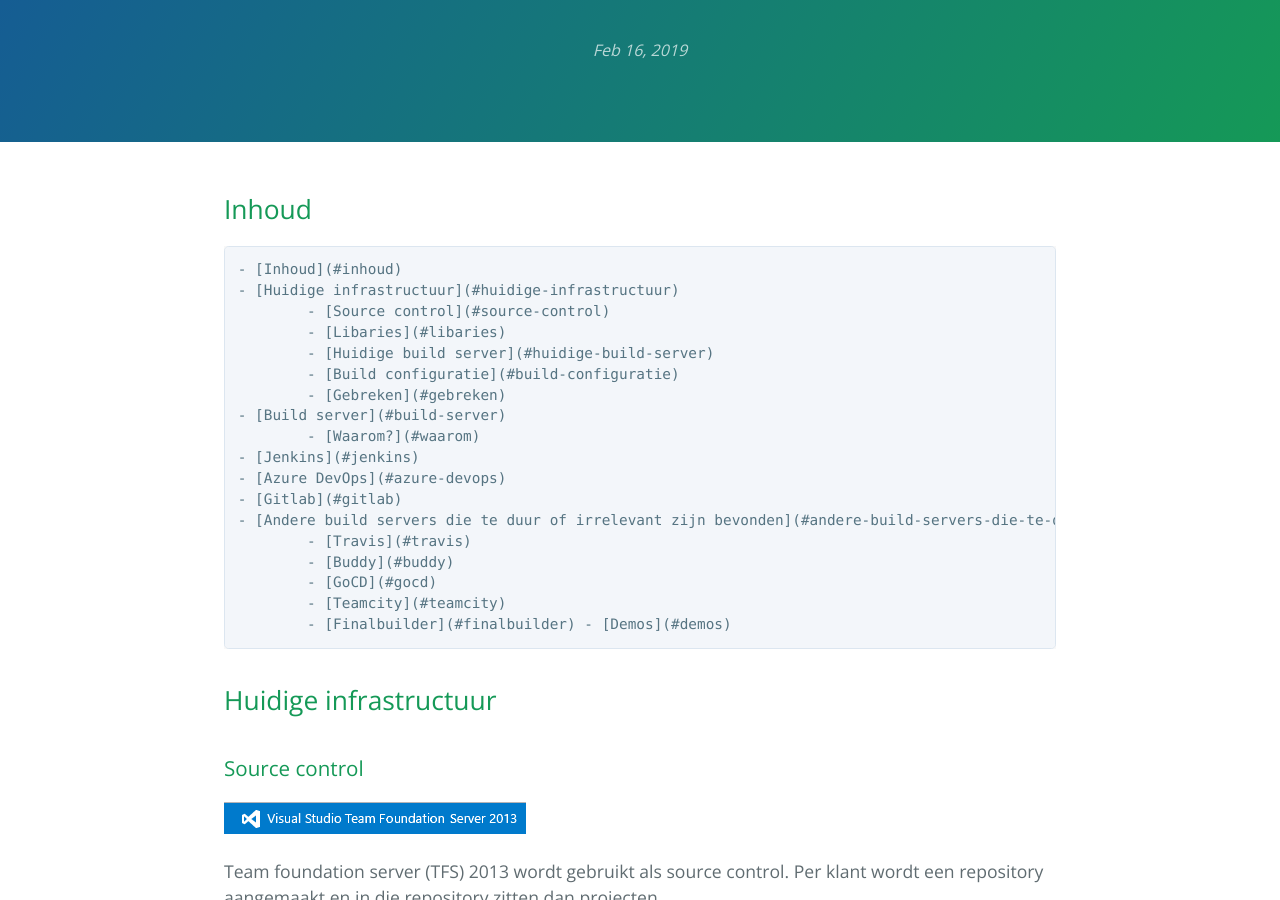
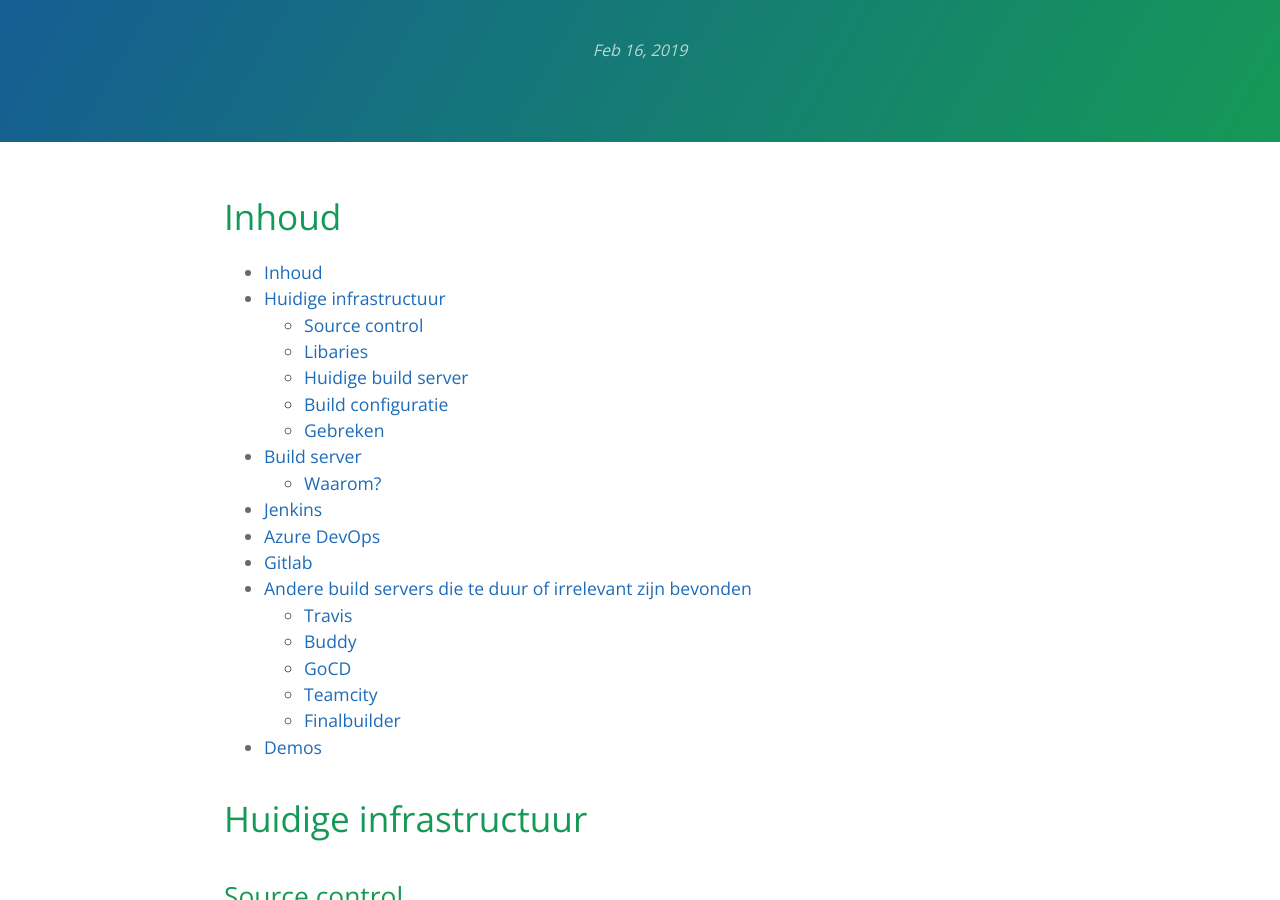
Before and after one commit to tl3ilaxu/tl3ilaxu.github.io, a Jekyll site: the page built from _posts/2019-02-16-buildserver-vergelijkingen.md, in a window 1280 px wide and 900 px high, scrolled down 286 px. Built offline with Jekyll 4.4.1, drawn with Linux system fonts in a browser that asks for light colours.

Commit message:
update toc

```diff
--- a/_posts/2019-02-16-buildserver-vergelijkingen.md
+++ b/_posts/2019-02-16-buildserver-vergelijkingen.md
@@ -2,33 +2,33 @@
 layout: post
 title: Onderzoek naar huidige buildservers op de markt en bedrijfsinfrastructuur
 ---
-
-## Inhoud
+# Inhoud
 <!-- TOC depthFrom:1 depthTo:6 withLinks:1 updateOnSave:1 orderedList:0 -->
 
-	- [Inhoud](#inhoud)
-	- [Huidige infrastructuur](#huidige-infrastructuur)
-		- [Source control](#source-control)
-		- [Libaries](#libaries)
-		- [Huidige build server](#huidige-build-server)
-		- [Build configuratie](#build-configuratie)
-		- [Gebreken](#gebreken)
-	- [Build server](#build-server)
-		- [Waarom?](#waarom)
-	- [Jenkins](#jenkins)
-	- [Azure DevOps](#azure-devops)
-	- [Gitlab](#gitlab)
-	- [Andere build servers die te duur of irrelevant zijn bevonden](#andere-build-servers-die-te-duur-of-irrelevant-zijn-bevonden)
-		- [Travis](#travis)
-		- [Buddy](#buddy)
-		- [GoCD](#gocd)
-		- [Teamcity](#teamcity)
-		- [Finalbuilder](#finalbuilder)
+- [Inhoud](#inhoud)
+- [Huidige infrastructuur](#huidige-infrastructuur)
+	- [Source control](#source-control)
+	- [Libaries](#libaries)
+	- [Huidige build server](#huidige-build-server)
+	- [Build configuratie](#build-configuratie)
+	- [Gebreken](#gebreken)
+- [Build server](#build-server)
+	- [Waarom?](#waarom)
+- [Jenkins](#jenkins)
+- [Azure DevOps](#azure-devops)
+- [Gitlab](#gitlab)
+- [Andere build servers die te duur of irrelevant zijn bevonden](#andere-build-servers-die-te-duur-of-irrelevant-zijn-bevonden)
+	- [Travis](#travis)
+	- [Buddy](#buddy)
+	- [GoCD](#gocd)
+	- [Teamcity](#teamcity)
+	- [Finalbuilder](#finalbuilder)
 - [Demos](#demos)
 
 <!-- /TOC -->
-## Huidige infrastructuur
-### Source control
+
+# Huidige infrastructuur
+## Source control
 ![TFS header](/assets/tfsheader.png)
 
 Team foundation server (TFS) 2013 wordt gebruikt als source control. Per klant wordt een repository aangemaakt en in die repository zitten dan projecten.
@@ -36,7 +36,7 @@ Team foundation server (TFS) 2013 wordt gebruikt als source control. Per klant w
 ![File listing](/assets/brfiles.png)
 
 
-### Libaries
+## Libaries
 Libraries worden aan de source control toegevoegd in 2 repositories:
 - Intern ontwikkelde class libraries (Lib)
 - Externe gelicentieerde libraries (LibExt)
@@ -45,30 +45,30 @@ Verder wordt er ook gebruik gemaakt van sommige nuget packages. Waardoor een nug
 
 Voor SAP of Coresuite aplicaties is er ook nog een current folder. Die folder is gelinkt in de build. Deze folder is initeel leeg wanneer die van de repo wordt gehaald. Het is dan de bedoeling dat de juiste versie van SAP en/of Coresuite naar de current directory worden gekopieerd.
 
-### Huidige build server
+## Huidige build server
 ![Finalbuild server 7](/assets/finalbuildheader.png)
 
 De huidige build server build projecten wanneer een developer de build triggerd. De successvolle builds worden den gedeployed naar een staging server die ook als ftp server dient.
 
-### Build configuratie
+## Build configuratie
 De huidige build configuraties maken gebruike van referencies buiten de huidige repository.
 ![Build config](/assets/libref.png)
 
-### Gebreken
+## Gebreken
 
 Wanneer nu een applicatie van de repo gehaald wordt moeten ook de volledige Lib en LibExt opgehaald worden. Dit maakt het builden traag omdat heel wat nutteloze bestanden worden opgehaald. Ook moet de juiste versie van de SAP connector of van Coresuite in de current folder worden gezet. Er moeten dus nog redelijk wat stappen uitgevoerd worden voor een developer klaar is om da huidige repo versie draaiende te krijgen.
 
 Er is momenteel ook nog geen continious integration dus er is dus niet altijd een nieuwste kant en klare versie van de applicatie beschikbaar voor testen.
 
-## Build server
+# Build server
 Een build server, ook gekend als een continious integration server, is een systeem die programmas automatisch build in een omgeving die los staat van de ontwikkelaar.
 
-### Waarom?
+## Waarom?
 
 Een build server is nuttig omdat altijd van een repository vertrokken wordt. Op die manier kan een build een fresh install zijn zonder dat het afhankelijk is van de configuratie van het systeem van de developer. Op deze manier kan getest worden of wel alles om het programma te laten draaien op een repository beschikbaar is.
 
 Een tweede positief punt is continious integration. Na elke commit is een stabiele build beschikbaar.
-## Jenkins
+# Jenkins
 ![Jenkins header](/assets/jenkinsheader.png)
 Jenkins is een CL (Continous Integration) CI (Continous Deployment) server. Deze buildserver is open source, heeft een grote hoeveelheid plugins en een grote support community.
 
@@ -83,7 +83,7 @@ Nadelen:
 - Geen job config versioning
 
 
-## Azure DevOps
+# Azure DevOps
 ![DevOps header](/assets/azuredevopsheaderalt.png)
 
 Voordelen:
@@ -93,7 +93,7 @@ Nadelen:
 - Abonnement Visual studio Professional en license voor Windows server nodig
 - 6 dollar per gebruiker per maand
 
-## Gitlab
+# Gitlab
 ![Gitlab header](/assets/gitlabheader.png)
 
 Voordelen:
@@ -103,17 +103,17 @@ Voordelen:
 Nadelen:
 - Linux
 
-## Andere build servers die te duur of irrelevant zijn bevonden
+# Andere build servers die te duur of irrelevant zijn bevonden
 
-### Travis
+## Travis
 70 dollar per maand
-### Buddy
+## Buddy
 Self hosting aan 175 dollar voor 5 users
-### GoCD
+## GoCD
 Open source maar kleine community
-### Teamcity
+## Teamcity
 Free selfhostig 3 agents 100 build configs. Oudere manier van werken.
-### Finalbuilder
+## Finalbuilder
 Standard Edition 359 dollar.
 Professional Edition 599 dollar.
 
```
